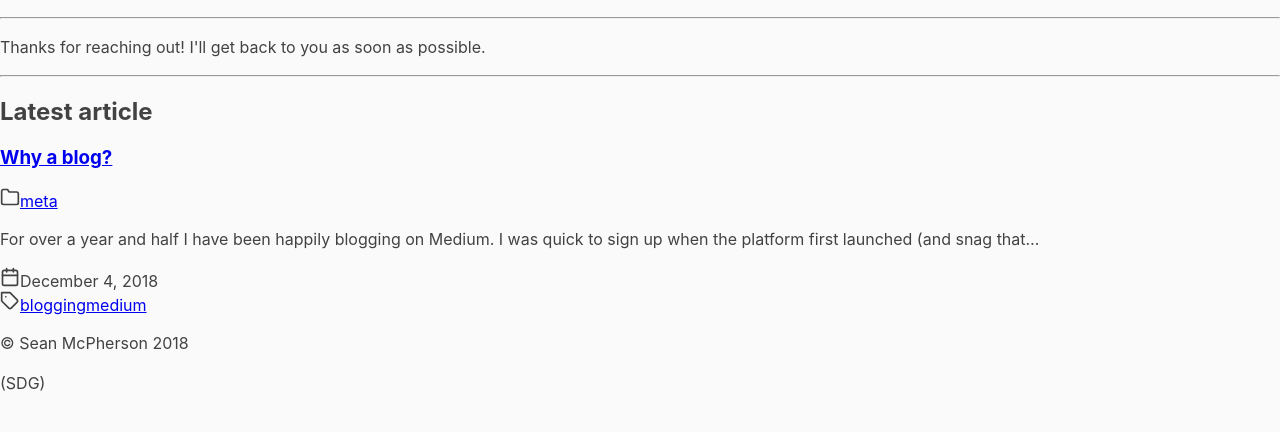
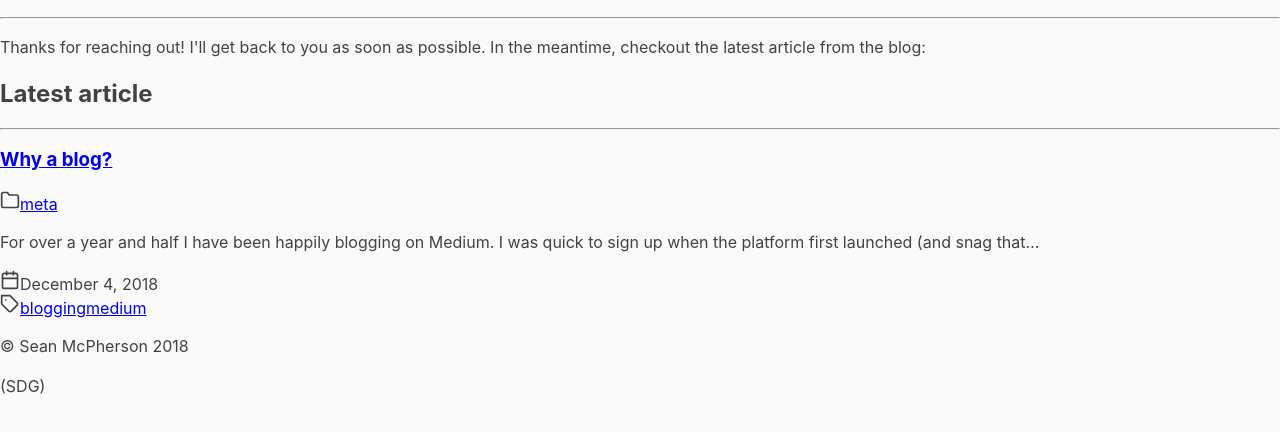
Before and after one commit to SeanMcP/.com, a Gatsby site: page /success in a window 1280 px wide. Shown: the part 92-524 px from the top of the page. Built offline with nearby package versions, Linux system fonts and the light colour scheme; Gatsby itself is replaced by a stand-in of ours; some packages are replaced by stand-ins of ours.

Commit message:
📝 Update content

```diff
--- a/src/pages/success.js
+++ b/src/pages/success.js
@@ -22,9 +22,9 @@ const SuccessPage = ({ data, location }) => {
             <PageHeader>
                 <h1>Success</h1>
             </PageHeader>
-            <p>Thanks for reaching out! I'll get back to you as soon as possible.</p>
+            <p>Thanks for reaching out! I'll get back to you as soon as possible. In the meantime, checkout the latest article from the blog:</p>
+            <h2>Latest article</h2>
             <hr />
-            <h2>Latest article</h2>
             {posts.map(({ node }) => (
                 <PostPreview
                     key={node.fields.slug}
```
